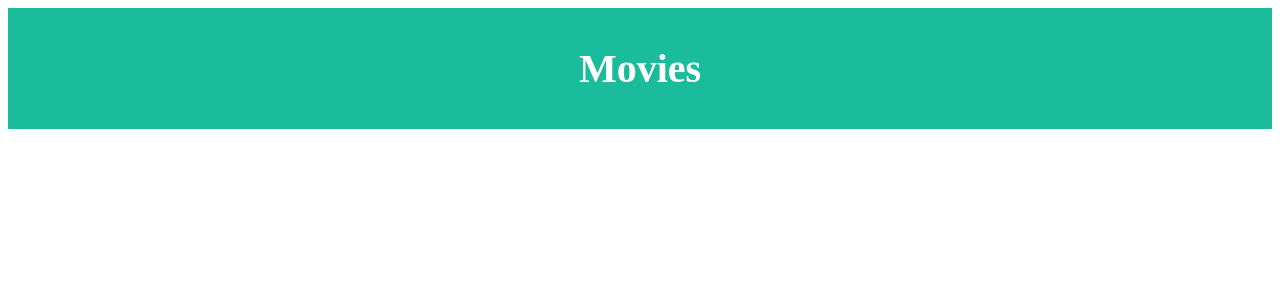
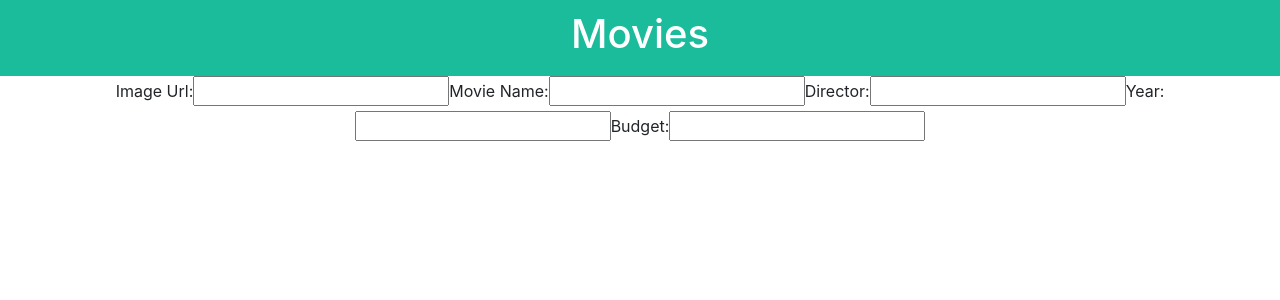
Before and after one commit to czaudiovisual/phase-2-project, a React (Create React App) app: page /form in a window 1280 px wide. Shown: the top 300 px of the page. Built offline with nearby package versions, Linux system fonts and the light colour scheme.

Commit message:
AAdding a form to add more movies

```diff
--- a/package.json
+++ b/package.json
@@ -6,7 +6,9 @@
     "@testing-library/jest-dom": "^5.11.4",
     "@testing-library/react": "^11.1.0",
     "@testing-library/user-event": "^12.1.10",
+    "bootstrap": "^4.6.0",
     "react": "^17.0.2",
+    "react-bootstrap": "^1.6.1",
     "react-dom": "^17.0.2",
     "react-router-dom": "^5.2.0",
     "react-scripts": "4.0.3",
--- a/src/App.css
+++ b/src/App.css
@@ -1,3 +1,4 @@
+
 .App {
   text-align: center;
 }
@@ -38,3 +39,18 @@ header {
   width: 50px;
   height: 30px;
 }
+
+.bot-army {
+  overflow-x: scroll;
+  min-height: 300px;
+  max-width: 100%;
+}
+
+.ui.grid > .row.bot-army-row {
+  flex-wrap: nowrap;
+  min-height: 100%;
+}
+
+.ui.grid {
+  padding: 0px 20px;
+}
--- a/src/App.js
+++ b/src/App.js
@@ -1,9 +1,10 @@
 import './App.css';
 import Header from './components/Header'
 import Home from './components/Home'
-import MoviePoster from './components/MoviePoster';
 import { BrowserRouter as Router, Route, Switch } from 'react-router-dom'
 import MovieDetails from './containers/MovieDetails';
+import 'bootstrap/dist/css/bootstrap.min.css';
+import FormAddMovie from "./components/FormAddMovie"
 
 function App() {
   return (
@@ -13,6 +14,7 @@ function App() {
         <Switch>
           <Route exact path="/" component={Home} />
           <Route exact path="/movies/:id" component={MovieDetails} />
+          <Route exact path="/form" component={FormAddMovie} />
 
         </Switch>
       </Router>
--- /dev/null
+++ b/src/components/FormAddMovie.js
@@ -0,0 +1,66 @@
+import React from "react";
+
+
+class FormAddMovie extends React.Component {
+
+    state = {
+        url: "",
+        movie: "",
+        director: "",
+        year: "",
+        budget: "",
+    };
+
+    handleOnChange = (event) => {
+        const {name, value} = event.target;
+        console.log(event.target.name, event.target.value);
+        this.setState({
+            [name] : value,
+        });
+    };
+
+    handleOnSubmit = (event) => {
+        event.preventDefault()
+
+    };
+
+    render() {
+        const { url, movie, director, year, budget } = this.state
+        return (
+            <form onSubmit={this.handleOnSubmit}>
+                <label htmlFor="url">Image Url:</label>
+                <input
+                    type="text"
+                    name="url"
+                    value={url}
+                    onChange={this.handleOnChange} />
+                <label htmlFor="movie">Movie Name:</label>
+                <input
+                    type="text"
+                    name="movie"
+                    value={movie}
+                    onChange={this.handleOnChange} />
+                <label htmlFor="director">Director:</label>
+                <input
+                    type="text"
+                    name="director"
+                    value={director}
+                    onChange={this.handleOnChange} />
+                <label htmlFor="year">Year:</label>
+                <input
+                    type="text"
+                    name="year"
+                    value={year}
+                    onChange={this.handleOnChange} />
+                <label htmlFor="budget">Budget:</label>
+                <input
+                    type="text"
+                    name="budget"
+                    value={budget}
+                    onChange={this.handleOnChange} />
+            </form>
+        )
+    }
+}
+
+export default FormAddMovie;
--- a/src/components/Home.js
+++ b/src/components/Home.js
@@ -1,5 +1,6 @@
 import React, { Component } from "react";
 import MoviePoster from './MoviePoster'
+// import FormAddMovie from "./Form";
 
 
 class Home extends Component {
--- a/src/components/MoviePoster.js
+++ b/src/components/MoviePoster.js
@@ -1,17 +1,22 @@
 import React from 'react'
 import { Link } from "react-router-dom"
+import { Card } from 'react-bootstrap';
 
 
 class MoviePoster extends React.Component {
     // Passing props to render movie poster and info
     render() {
         return (
-            <div>
-                <Link to={"/movies/"+this.props.id}>
-                    <img className="img-poster" src={this.props.url} />
-                </Link>
-                <h2 className="movie-titles">{this.props.movie}</h2>
-            </div>
+                <div>
+                    <Card>
+                        <Card.Body>
+                            <Link to={"/movies/" + this.props.id}>
+                                <img className="img-poster" src={this.props.url} />
+                                <p className="movie-titles">{this.props.movie}</p>
+                            </Link>
+                        </Card.Body>
+                    </Card>
+                </div>
         )
     }
 }
--- a/src/containers/MovieDetails.js
+++ b/src/containers/MovieDetails.js
@@ -1,5 +1,5 @@
 import React from 'react'
-import { Link } from "react-router-dom"
+import Button from 'react-bootstrap/Button';
 
 
 
@@ -14,11 +14,11 @@ class MovieDetails extends React.Component {
             .then(res => res.json())
             .then(movieDetails => this.setState({ movieDetails }));
     }
-
+    // Return values from state
     render() {
         return (
             <div>
-                <button className="back-button" onClick={() => this.props.history.goBack()}>Back</button>
+                <Button variant="primary" onClick={() => this.props.history.goBack()}>Back</Button>{' '}
                 <h2>Movie Details</h2>
                 <img className="img-details" src={this.state.movieDetails.url} />
                 <p>Movie: {this.state.movieDetails.movie}</p>
```
Also changed, not shown: 2 other files (tests, documents, lock files or other folders).
